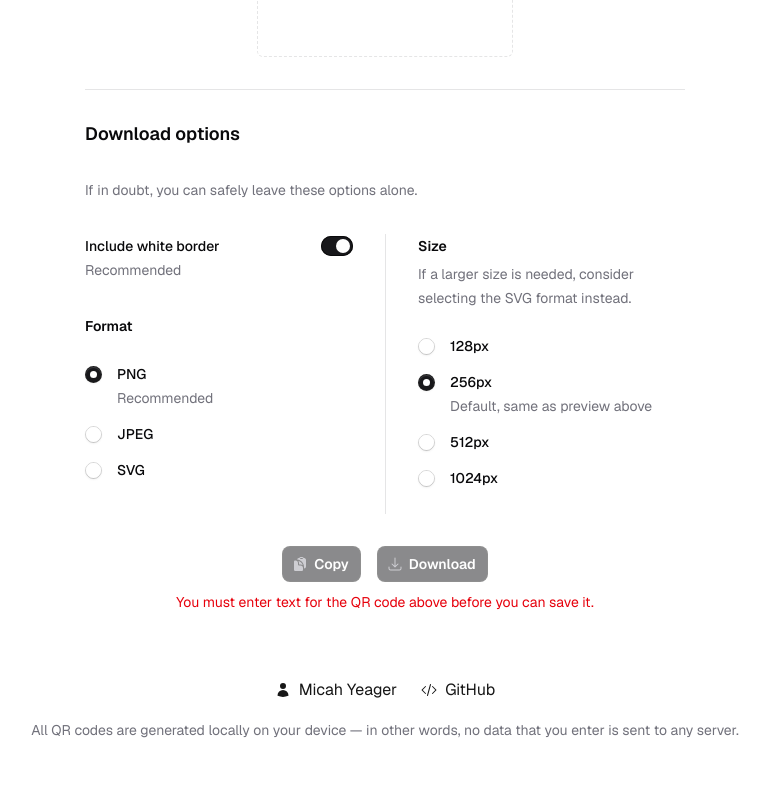
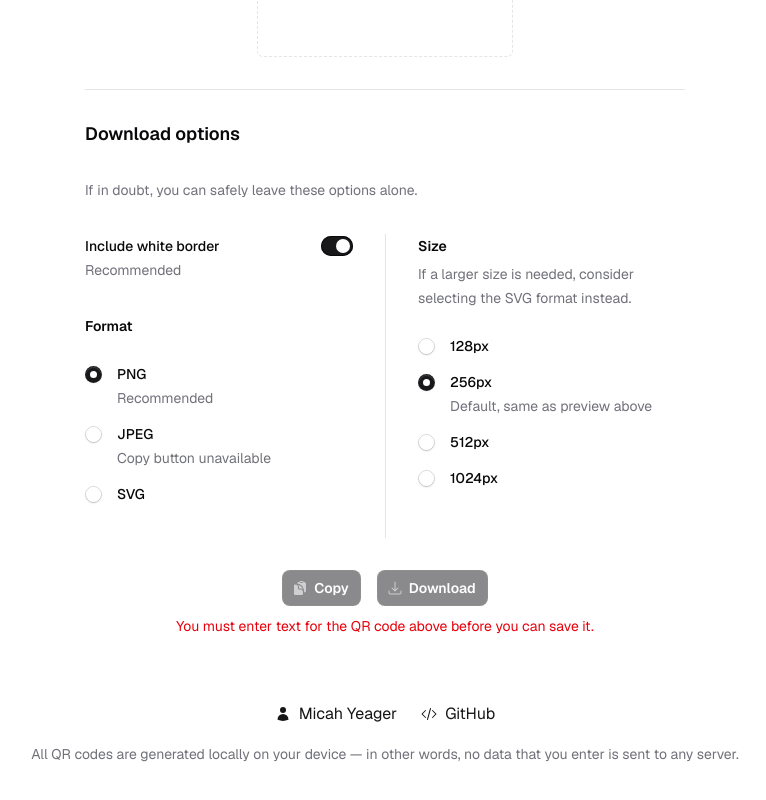
Before and after one commit to micah-yeager/qr-generator, a Next.js app: page / in a window 1280 px wide. Shown: the part 507-1307 px from the top of the page, without its empty margins (255-1021 px from the left). Built offline with nearby package versions, Linux system fonts and the light colour scheme.

Commit message:
refactor(ui): move JPEG warning to radio description

```diff
--- a/src/app/page.tsx
+++ b/src/app/page.tsx
@@ -33,10 +33,10 @@ import { Text } from "../components/text"
 const BORDER_RATIO = 3 / 64
 
 const FORMATS = new Map([
-  ["png", { recommended: true }],
-  ["jpeg", {}],
+  ["png", { notes: "Recommended" }],
+  ["jpeg", { notes: "Copy button unavailable" }],
   ["svg", {}],
-] as const) satisfies Map<string, { recommended?: React.ReactNode }>
+] as const) satisfies Map<string, { notes?: React.ReactNode }>
 type Format = Entries<typeof FORMATS>[1][0]
 
 const SIZES = new Map([
@@ -221,11 +221,11 @@ export default function Home() {
                 value={format}
                 onChange={(value) => setFormat(value as Format)}
               >
-                {Array.from(FORMATS).map(([format, { recommended }]) => (
+                {Array.from(FORMATS).map(([format, { notes }]) => (
                   <RadioField key={format}>
                     <Radio value={format} />
                     <Label>{format.toUpperCase()}</Label>
-                    {recommended && <Description>Recommended</Description>}
+                    {notes && <Description>{notes}</Description>}
                   </RadioField>
                 ))}
               </RadioGroup>
@@ -284,12 +284,6 @@ export default function Home() {
               You must enter text for the QR code above before you can save it.
             </Text>
           )}
-          {format === "jpeg" && (
-            <Text className="text-center !text-red-600 !dark:text-red-500">
-              JPEG images cannot be copied to the clipboard due to browser
-              limitations.
-            </Text>
-          )}
         </div>
       </form>
 
```
